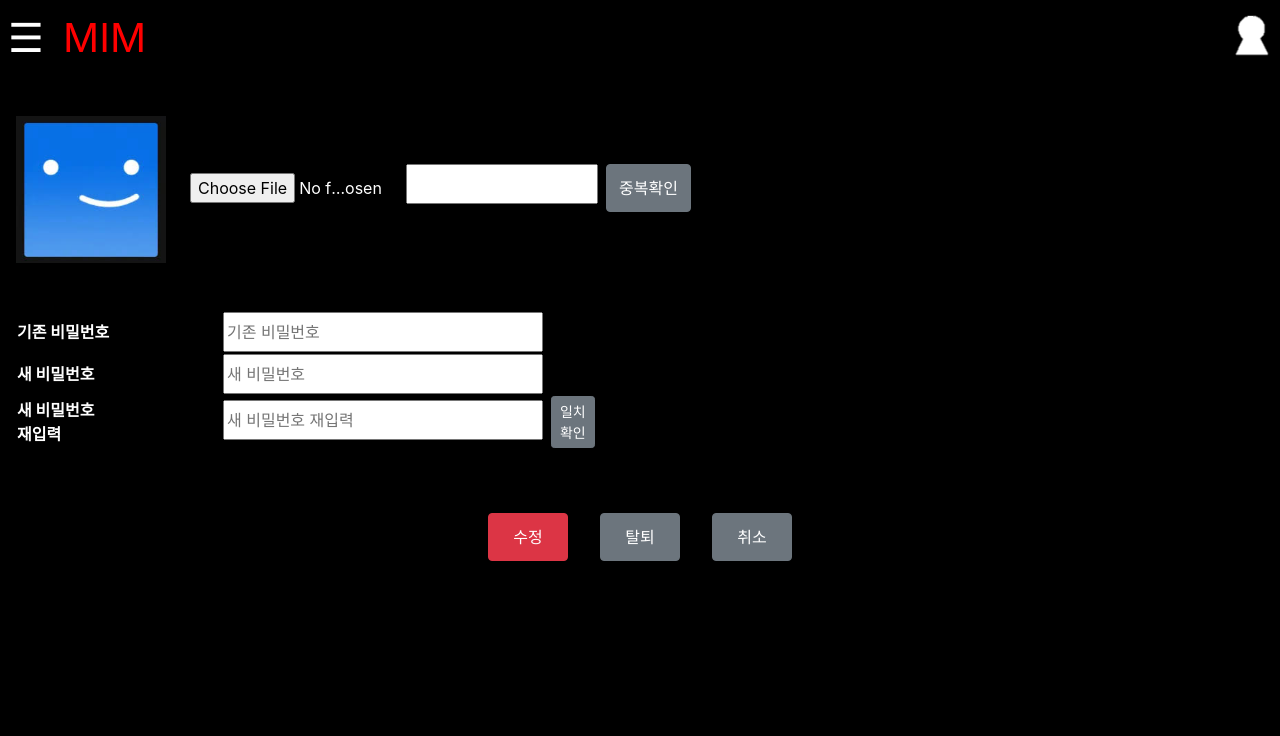
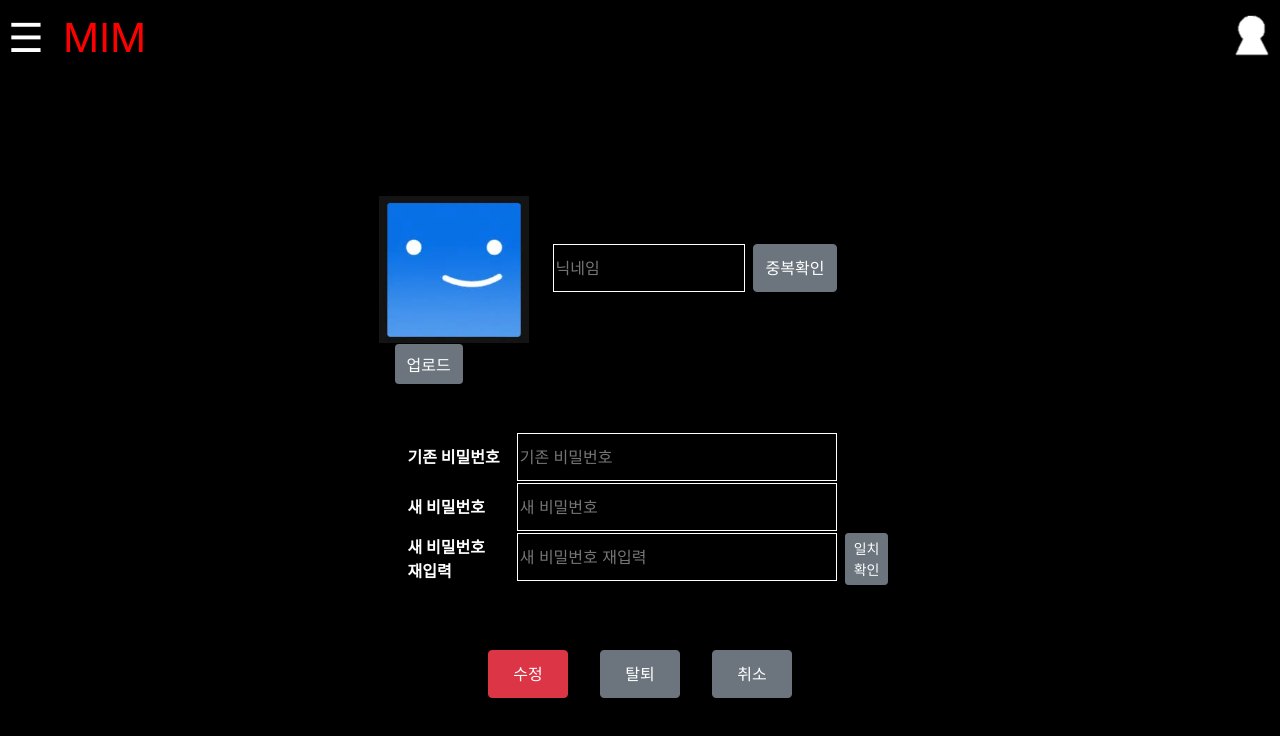
Before and after one commit to shot-on-my-taste-project/MIMFrontServer, a React (Create React App) app: page /mypage/update in a window 1280 px wide. Shown: the top 736 px of the page. Built offline with nearby package versions, Linux system fonts and the light colour scheme.

Commit message:
[chore] 자잘한 수정
css 및 오타 수정

```diff
--- a/src/pages/MyPage.js
+++ b/src/pages/MyPage.js
@@ -1,7 +1,6 @@
 import React, { useState } from 'react'
 import { Button } from 'react-bootstrap';
-import { Route, Link } from 'react-router-dom'
-import profileImg from "../assets/profile.jpg"
+import { Link } from 'react-router-dom'
 import ImgEx1 from "../assets/tazza.jpg"
 import ImgEx2 from "../assets/seungriho.jpg"
 import ImgEx3 from "../assets/busanhang.jpg"
@@ -16,7 +15,7 @@ const MyPage = () => {
         url: '/users/' + `${getCookie('user-id')}`,
         method: 'get',
         headers: {
-            "X-ACCESS-TOKEN": `${getCookie('user-id')}`,
+            "X-ACCESS-TOKEN": `${getCookie('access-token')}`,
             "X-REFRESH-TOKEN": localStorage.getItem("refresh-token")
         }
     })
--- a/src/pages/MyPageUpdate.js
+++ b/src/pages/MyPageUpdate.js
@@ -5,6 +5,7 @@ import Header from '../component/Header';
 import profileImg from "../assets/profile.jpg"
 import '../styles/MyPage.css'
 import { getCookie } from '../utils/Cookie';
+import CryptoJS from 'crypto-js';
 import axios from 'axios';
 
 const MyPageUpdate = () => {
@@ -23,6 +24,10 @@ const MyPageUpdate = () => {
 
     const handleInputNewPw = (e) => {
         setInputNewPw(e.target.value)
+    }
+
+    const handleInputProfilePath = (e) => {
+        setProfilePath(e.target.value)
     }
 
     const duplicateNickname = () => {
@@ -56,6 +61,47 @@ const MyPageUpdate = () => {
         }
     }
 
+    const updateMember = () => {
+        axios({
+            url: '/login',
+            method: 'post',
+            data: {
+                id: getCookie('user-id'),
+                pw: CryptoJS.SHA256(inputOriginPw).toString()
+            }
+        })
+        .then(res => {
+            console.log("기존로그인:" + res.data)
+            console.log(getCookie('user-id') + ', ' + inputNickName + ', ' + inputProfilePath, ', ' + inputNewPw)
+            if(res.data === "success") {
+                axios({
+                    url: '/users/' + `${getCookie('user-id')}`,
+                    method: 'put',
+                    headers: {
+                        "X-ACCESS-TOKEN": `${getCookie('access-token')}`,
+                        "X-REFRESH-TOKEN": localStorage.getItem("refresh-token")
+                    },
+                    data: {
+                        "id": getCookie('user-id'),
+                        "nickName": inputNickName,
+                        "profilePath": inputProfilePath,
+                        "pw": CryptoJS.SHA256(inputNewPw).toString()
+                    }
+                })
+                .then(res => {
+                    console.log(res);
+                })
+            }
+        })
+        .catch(err => {
+            var originPw = document.getElementById('origin-pw');
+            alert("기존 비밀번호가 일치하지 않습니다.")
+            originPw.value = null;
+            originPw.focus();
+        })
+
+    }
+
     const leaveMember = () => {
         if(!window.confirm("탈퇴하시겠습니까?")) {
             alert("탈퇴를 취소하였습니다.")
@@ -64,12 +110,16 @@ const MyPageUpdate = () => {
                 url: '/users/' + `${getCookie('user-id')}`,
                 method: 'delete',
                 headers: {
-                    "X-ACCESS-TOKEN": `${getCookie('user-id')}`,
+                    "X-ACCESS-TOKEN": `${getCookie('access-token')}`,
                     "X-REFRESH-TOKEN": localStorage.getItem("refresh-token")
                 }
             })
             alert("탈퇴되었습니다.")
         }
+    }
+
+    const goBack = () => {
+        window.location.href="/mypage";
     }
 
     return (
@@ -78,10 +128,13 @@ const MyPageUpdate = () => {
             <div className="MainInfoUpdate">
                 <div className="profileArea">
                     <img src={ profileImg } width={ "150rem" }/>
-                    <input type="file"/>
+                    <div className="Filebox">
+                                <label for="ex_file">업로드</label>
+                                <input class="userInfo" type="file" id="ex_file" placeholder=""/>
+                            </div>
                 </div>
 
-                <input type="text"/>
+                <input type="text" placeholder="닉네임" onChange={handleInputNickName}/>
                 <Button id="duplicate-check" variant="secondary" onClick={ duplicateNickname }>중복확인</Button>
             </div>
 
@@ -90,13 +143,13 @@ const MyPageUpdate = () => {
                     <tr>
                         <th colspan="1">기존 비밀번호</th>
                         <td colspan="1">
-                            <input class="userInfo" type="text" placeholder="기존 비밀번호"/>
+                            <input class="userInfo" type="password" id="origin-pw" placeholder="기존 비밀번호" onChange={handleInputOriginPw}/>
                         </td>
                     </tr>
                     <tr>
                         <th colspan="1">새 비밀번호</th>
                         <td colspan="1">
-                            <input class="userInfo" type="password" id="first-pw" placeholder="새 비밀번호"/>
+                            <input class="userInfo" type="password" id="first-pw" placeholder="새 비밀번호" onChange={handleInputNewPw}/>
                         </td>
                     </tr>
                     <tr>
@@ -109,9 +162,9 @@ const MyPageUpdate = () => {
                 </table>
             </div>
             <div className="ButtonWrapper">
-                <Button variant="danger">수정</Button>
+                <Button variant="danger" onClick={ updateMember }>수정</Button>
                 <Button variant="secondary" onClick={ leaveMember }>탈퇴</Button>
-                <Button variant="secondary">취소</Button>
+                <Button variant="secondary" onClick={ goBack }>취소</Button>
             </div>
         </div>
     );
--- a/src/pages/SignUp.js
+++ b/src/pages/SignUp.js
@@ -124,7 +124,10 @@ const SignUp = () => {
                     <tr>
                         <th colspan="1">프로필 사진</th>
                         <td colspan="1">
-                            <input class="userInfo" type="file" placeholder=""/>
+                            <div className="Filebox">
+                                <label for="ex_file">업로드</label>
+                                <input class="userInfo" type="file" id="ex_file" placeholder=""/>
+                            </div>
                         </td>
                     </tr>
                 </table>
--- a/src/styles/Login.css
+++ b/src/styles/Login.css
@@ -20,6 +20,39 @@
 input {
     width: 20rem;
     height: 2.5rem;
+}
+
+input[type="text"], input[type="password"] {
+    width: 20rem;
+    height: 3rem;
+    background-color: black;
+    color: white;
+    border: solid 1px white;
+}
+
+.Filebox label {
+    display: inline-block;
+    padding: .5em .75em;
+    color: white;
+    font-size: inherit;
+    line-height: normal;
+    vertical-align: middle;
+    background-color: #6c757d;
+    cursor: pointer;
+    border-radius: .25em;
+    margin-left: 1rem;
+    margin-top: 0.1rem;
+}
+
+.Filebox input[type="file"] {
+    position: absolute;
+    width: 1px;
+    height: 1px;
+    padding: 0;
+    margin: -1px;
+    overflow: hidden;
+    clip:rect(0,0,0,0);
+    border: 0;
 }
 
 #login-btn {
--- a/src/styles/MyPage.css
+++ b/src/styles/MyPage.css
@@ -65,7 +65,7 @@
 .ButtonWrapper {
     width: 100%;
     display: flex;
-    justify-content: right;
+    justify-content: center;
 }
 
 .ButtonWrapper Button {
@@ -95,7 +95,52 @@
     margin-top: 3rem;
     margin-left: 1rem;
     margin-bottom: 3rem;
+    width: auto;
 }
 .InputWrapper Button {
     margin-left: 0.5rem;
 }
+
+.MyPageArea {
+    /* background-color: red; */
+    flex-direction: column;
+}
+
+.MainInfoUpdate {
+    /* background-color: orange; */
+    display: flex;
+    justify-content: center;
+    padding-top: 5rem;
+}
+
+.InputWrapper {
+    /* background-color: yellow; */
+    display: flex;
+    justify-content: center;
+}
+
+.InputWrapper input{
+    width: 15rem;
+}
+
+th {
+    padding-right: 1rem;
+}
+
+/* 태블릿 */
+@media screen and (min-width: 768px) and (max-width: 1023px){
+    .InputWrapper {
+        margin-left: 7rem;
+    }
+}
+
+/* PC */
+@media screen and (min-width: 1024px){
+    .profileArea {
+        margin-left: -5rem;
+    }
+
+    .InputWrapper input{
+        width: 20rem;
+    }
+}
```
